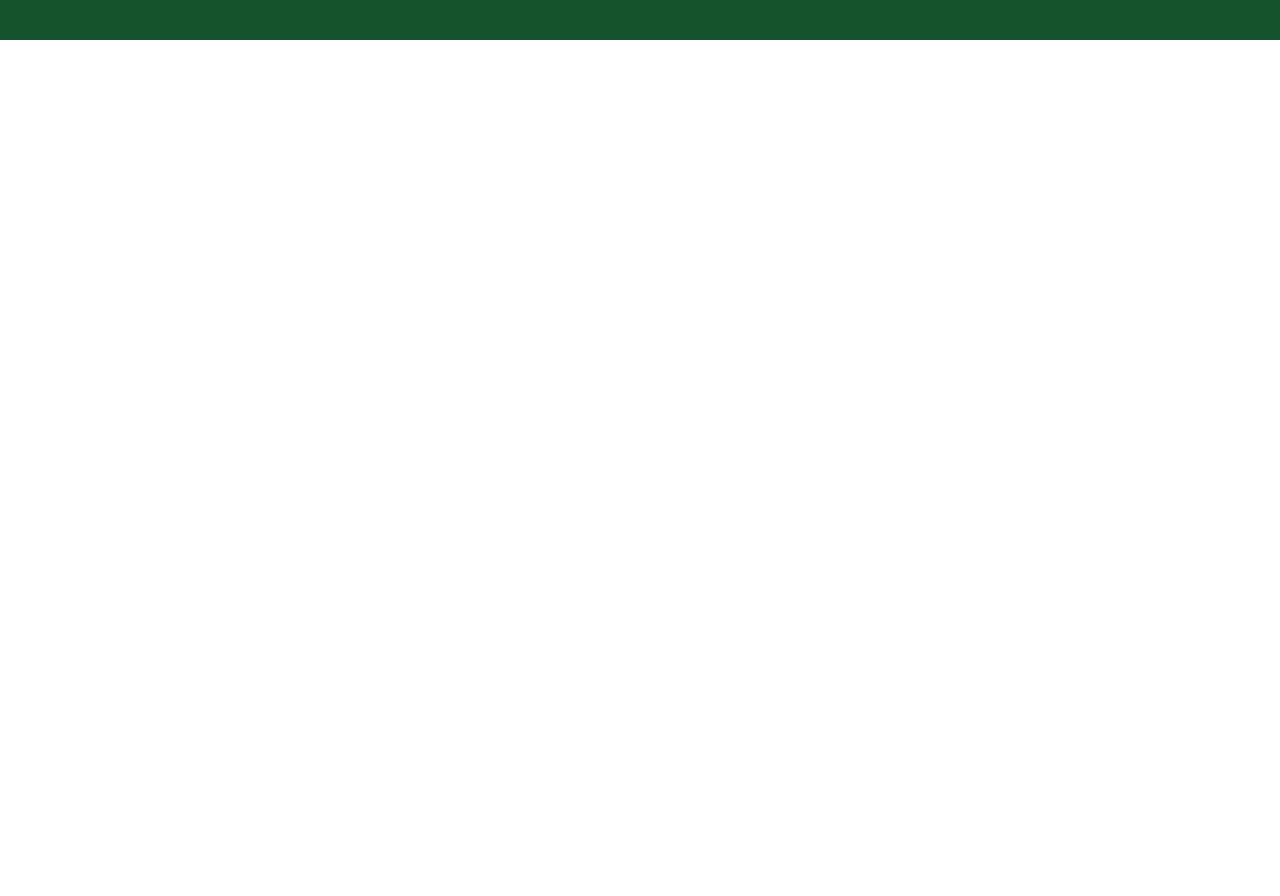
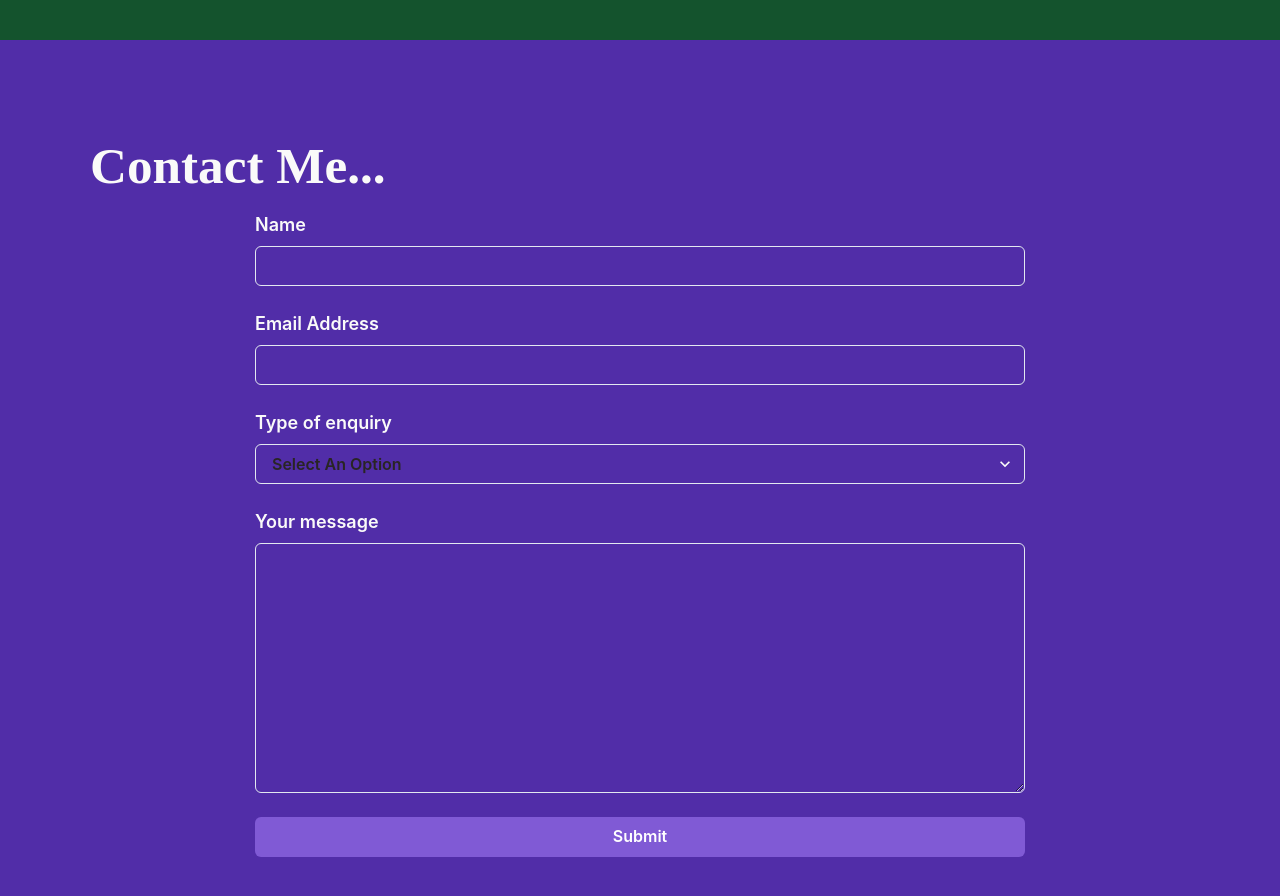
Before and after one commit to chiedozie013/my-portfolio-project, a React (Create React App) app: page / in a window 1280 px wide. Shown: the part 1560-2456 px from the top of the page. Before the commit the page ends 1600 px from the top, so only its background shows below. Built offline with nearby package versions, Linux system fonts and the light colour scheme; a web font is replaced by a local one.

Commit message:
update on contact section

```diff
--- a/src/App.js
+++ b/src/App.js
@@ -2,7 +2,9 @@ import { ChakraProvider } from "@chakra-ui/react";
 import Header from "./components/Header";
 import LandingSection from "./components/LandingSection";
 import ProjectSection from "./components/ProjectSection";
+import ContactSection from "./components/ContactSection";
 import { AlertProvider } from "./context/alertContext";
+import Alert from "./components/Alert";
 export default function App() {
   return (
     <ChakraProvider>
@@ -10,6 +12,8 @@ export default function App() {
         <Header />
         <LandingSection />
         <ProjectSection />
+        <ContactSection />
+        <Alert />
       </AlertProvider>
     </ChakraProvider>
   );
--- /dev/null
+++ b/src/components/Alert.js
@@ -0,0 +1,40 @@
+import {
+  AlertDialog,
+  AlertDialogBody,
+  AlertDialogContent,
+  AlertDialogHeader,
+  AlertDialogOverlay,
+} from "@chakra-ui/react";
+import { useAlertContext } from "../context/alertContext";
+import { useRef } from "react";
+
+/**
+ * This is a global component that uses context to display a global alert message.
+ */
+function Alert() {
+  const { isOpen, type, message, onClose } = useAlertContext();
+  const cancelRef = useRef();
+  const isSuccess = type === "success";
+
+  return (
+    <AlertDialog
+      isOpen={isOpen}
+      leastDestructiveRef={cancelRef}
+      onClose={onClose}
+    >
+      <AlertDialogOverlay>
+        <AlertDialogContent
+          py={4}
+          backgroundColor={isSuccess ? "#81C784" : "#FF8A65"}
+        >
+          <AlertDialogHeader fontSize="lg" fontWeight="bold">
+            {isSuccess ? "All good!" : "Oops!"}
+          </AlertDialogHeader>
+          <AlertDialogBody>{message}</AlertDialogBody>
+        </AlertDialogContent>
+      </AlertDialogOverlay>
+    </AlertDialog>
+  );
+}
+
+export default Alert;
--- /dev/null
+++ b/src/components/ContactSection.js
@@ -0,0 +1,170 @@
+import { faSpinner } from "@fortawesome/free-solid-svg-icons";
+import { FontAwesomeIcon } from "@fortawesome/react-fontawesome";
+import { useFormik } from "formik";
+import React from "react";
+import * as Yup from "yup";
+import { useAlertContext } from "../context/alertContext";
+import useSubmit from "../hooks/useSubmit";
+import classes from "./ContactSection.module.css";
+
+import {
+  Button,
+  FormControl,
+  FormErrorMessage,
+  FormLabel,
+  Input,
+  Select,
+  Textarea,
+} from "@chakra-ui/react";
+
+export default function ContactSection() {
+  const { isLoading, response, submit } = useSubmit();
+  const { onOpen } = useAlertContext();
+
+  const formik = useFormik({
+    initialValues: {
+      firstName: "",
+      email: "",
+      type: "",
+      comment: "",
+    },
+    onSubmit: async (values) => {
+      await submit("", values);
+
+      onOpen(response.type, response.message);
+
+      if (response.type === "success") formik.resetForm();
+    },
+    validationSchema: Yup.object({
+      firstName: Yup.string().required("Required").min(3),
+      email: Yup.string()
+        .email("Invalid email format")
+        .required("Your Email is required"),
+      type: Yup.string().required("Required"),
+      comment: Yup.string().required("Required").min(25),
+    }),
+  });
+
+  return (
+    <section className={classes.contactSection} id="contactme">
+      <div className={`fluidContainer ${classes.formContainer}`}>
+        <div>
+          <h2 className="sectionTitle">Contact Me...</h2>
+        </div>
+        <div className={classes.formSection}>
+          <form onSubmit={formik.handleSubmit} className={classes.form}>
+            <FormControl
+              isInvalid={
+                !!formik.touched.firstName && !!formik.errors.firstName
+              }
+            >
+              <FormLabel
+                htmlFor="firstName"
+                fontWeight={600}
+                fontSize="var(--font-lead-text)"
+              >
+                Name
+              </FormLabel>
+              <Input
+                id="firstName"
+                name="firstName"
+                onChange={formik.handleChange}
+                value={formik.values.firstName}
+                onBlur={formik.handleBlur}
+              />
+              {formik.touched.firstName && formik.errors.firstName ? (
+                <FormErrorMessage>{formik.errors.firstName}</FormErrorMessage>
+              ) : null}
+            </FormControl>
+            <FormControl
+              isInvalid={!!formik.touched.email && !!formik.errors.email}
+            >
+              <FormLabel
+                htmlFor="email"
+                fontWeight={600}
+                fontSize="var(--font-lead-text)"
+              >
+                Email Address
+              </FormLabel>
+              <Input
+                id="email"
+                name="email"
+                type="email"
+                onChange={formik.handleChange}
+                value={formik.values.email}
+                onBlur={formik.handleBlur}
+              />
+              {formik.touched.email && formik.errors.email ? (
+                <FormErrorMessage>{formik.errors.email}</FormErrorMessage>
+              ) : null}
+            </FormControl>
+            <FormControl
+              isInvalid={!!formik.touched.type && !!formik.errors.type}
+            >
+              <FormLabel
+                htmlFor="type"
+                fontWeight={600}
+                fontSize="var(--font-lead-text)"
+              >
+                Type of enquiry
+              </FormLabel>
+              <Select
+                id="type"
+                name="type"
+                onChange={formik.handleChange}
+                value={formik.values.type}
+                onBlur={formik.handleBlur}
+                className={classes.select}
+              >
+                <option value="" disabled>
+                  Select An Option
+                </option>
+                <option value="hireMe">Freelance project proposal</option>
+                <option value="openSource">
+                  Open source consultancy session
+                </option>
+                <option value="other">Other</option>
+              </Select>
+              {formik.touched.type && formik.errors.type ? (
+                <FormErrorMessage>{formik.errors.type}</FormErrorMessage>
+              ) : null}
+            </FormControl>
+            <FormControl
+              isInvalid={!!formik.touched.comment && !!formik.errors.comment}
+            >
+              <FormLabel
+                htmlFor="comment"
+                fontWeight={600}
+                fontSize="var(--font-lead-text)"
+              >
+                Your message
+              </FormLabel>
+              <Textarea
+                id="comment"
+                name="comment"
+                height={250}
+                onChange={formik.handleChange}
+                value={formik.values.comment}
+                onBlur={formik.handleBlur}
+              />
+              {formik.touched.comment && formik.errors.comment ? (
+                <FormErrorMessage>{formik.errors.comment}</FormErrorMessage>
+              ) : null}
+            </FormControl>
+            <Button type="submit" colorScheme="purple" width="full">
+              Submit
+              {isLoading ? (
+                <FontAwesomeIcon
+                  icon={faSpinner}
+                  size="lg"
+                  spin
+                  style={{ marginLeft: "10px" }}
+                />
+              ) : null}
+            </Button>
+          </form>
+        </div>
+      </div>
+    </section>
+  );
+}
--- /dev/null
+++ b/src/components/ContactSection.module.css
@@ -0,0 +1,43 @@
+.contactSection {
+  background-color: var(--color-primary-600);
+  align-items: flex-start;
+  color: var(--color-white);
+}
+
+.formContainer {
+  display: flex;
+  flex-direction: column;
+  gap: 1rem;
+  padding-top: 6rem;
+  height: 130vh;
+}
+.formSection {
+  display: flex;
+  flex-direction: column;
+  width: 70%;
+  margin-left: auto;
+  margin-right: auto;
+}
+.form {
+  display: flex;
+  flex-direction: column;
+  gap: 1.5rem;
+  width: 100%;
+}
+
+.select {
+  color: var(--color-black);
+  font-weight: 600;
+}
+.select > option {
+  background-color: var(--colour-black);
+  width: 50%;
+}
+@media screen and (max-width: 1000px) {
+  .formSection {
+    width: 90%;
+  }
+  .formContainer {
+    height: 100vh;
+  }
+}
--- a/src/components/ProjectSection.module.css
+++ b/src/components/ProjectSection.module.css
@@ -1,12 +1,12 @@
 .projectSection {
-  /* padding: 6rem 0; */
+  padding: 6rem 0;
   background-color: var(--color-primary-500);
   height: 100vh;
   color: var(--color-white);
-  display: flex;
+  /* display: flex;
   flex-direction: column;
   justify-content: center;
-  align-items: center;
+  align-items: center; */
 }
 
 .projectContainer {
@@ -39,5 +39,12 @@
 @media screen and (max-width: 450px) {
   .projectSection {
     height: 187vh;
+    padding-top: 6rem;
   }
 }
+@media screen and (max-height: 700px) {
+  .projectSection {
+    padding-top: 6rem;
+    height: 240vh;
+  }
+}
--- a/src/index.css
+++ b/src/index.css
@@ -38,6 +38,7 @@
   --color-primary-400: #2a4365;
   --color-primary-500: #14532d;
   --color-primary-600: #512da8;
+  --color-primary-700: #2a098e;
   --color-white: #fafaf9;
   --color-black: #292524;
   --color-error-200: hsl(4, 90%, 94%);
```
